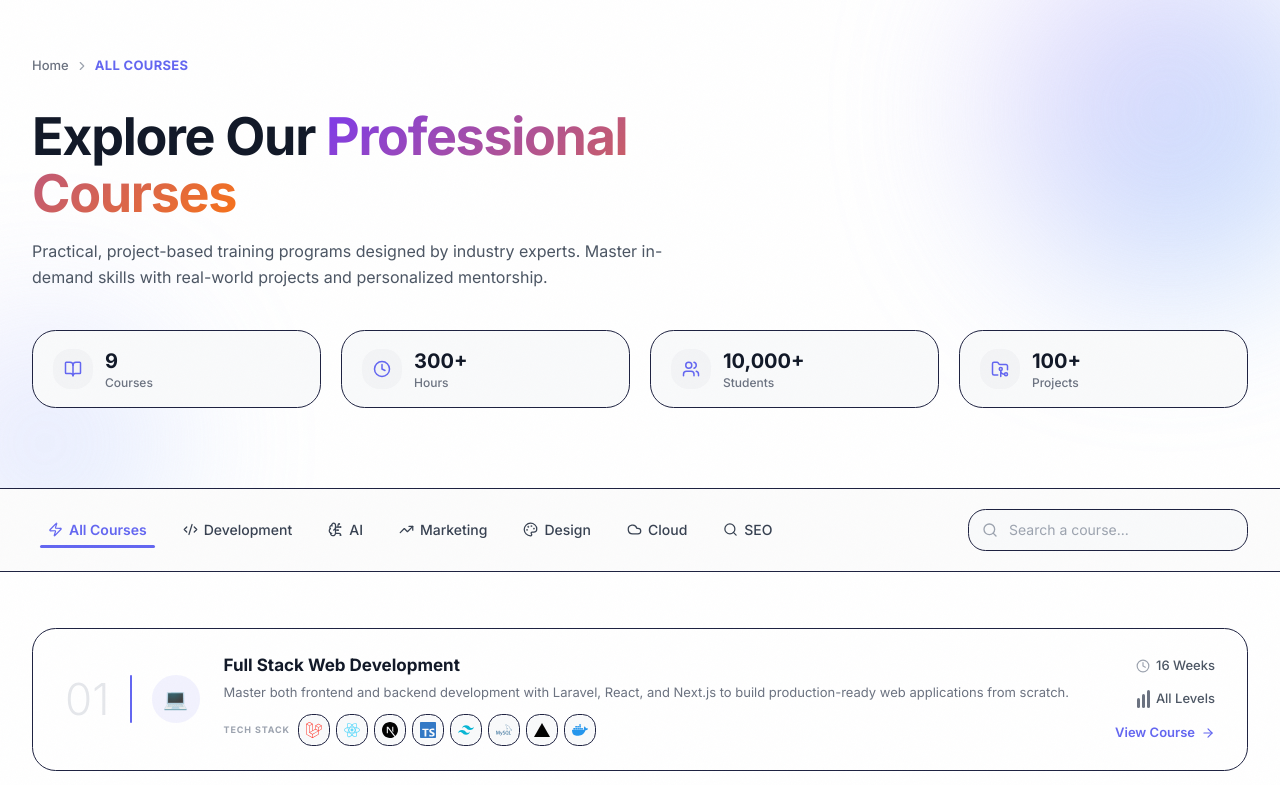
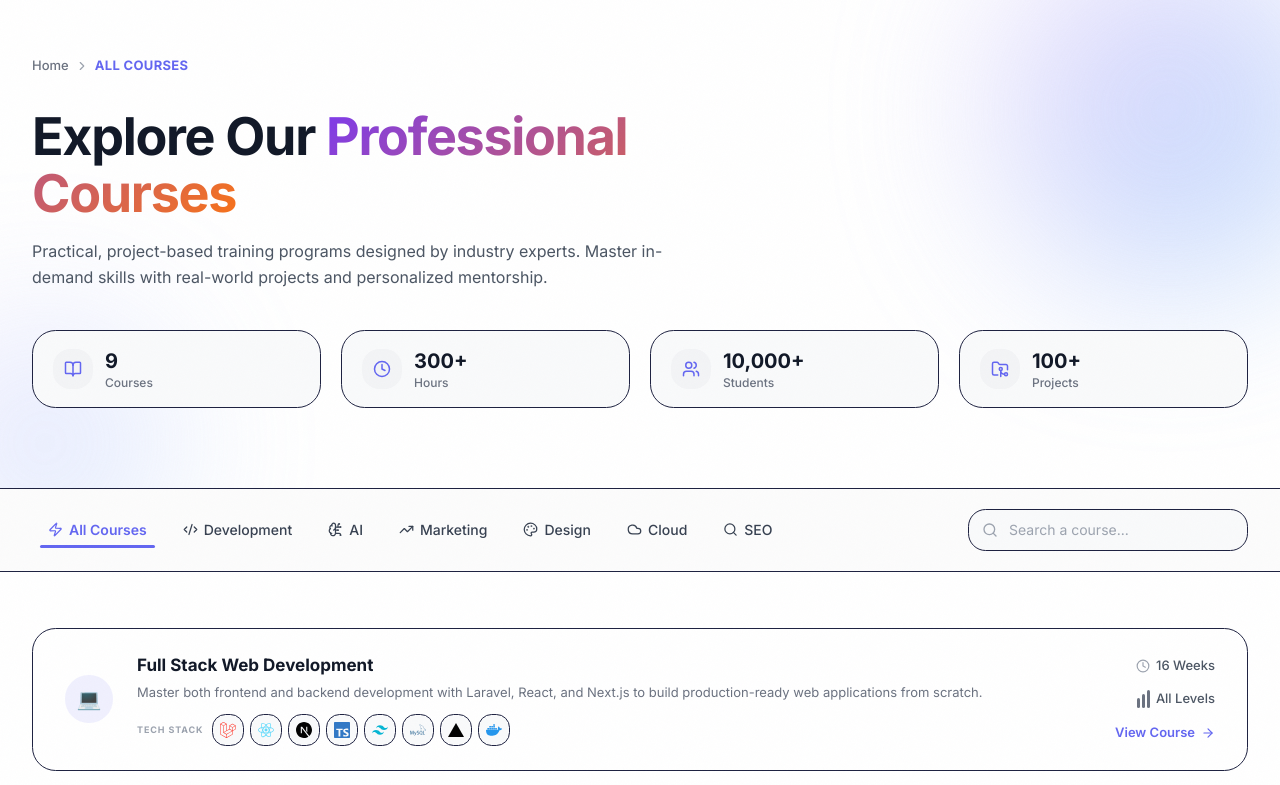
Before and after one commit to singhyogeshwar5608/larawans-new, a Next.js app: page /courses in a window 1280 px wide. Shown: the top 785 px of the page. Built offline with nearby package versions, Linux system fonts and the light colour scheme.

Commit message:
545deb3f-177a-4e10-be93-4d9d8c097ba2

```diff
--- a/src/app/courses/page.tsx
+++ b/src/app/courses/page.tsx
@@ -232,7 +232,6 @@ function TechIcon({ name, color }: { name: string; color: string }) {
 
 function CourseCard({ course, index }: { course: CourseItem; index: number }) {
   const themeColor = course.themeColor || "#6366F1";
-  const num = String(index + 1).padStart(2, "0");
 
   return (
     <motion.div variants={cardVariants}>
@@ -240,27 +239,12 @@ function CourseCard({ course, index }: { course: CourseItem; index: number }) {
         <div
           className="relative flex items-center gap-5 sm:gap-6 rounded-2xl border border-[#F3F4F6] bg-white px-5 sm:px-8 py-5 sm:py-6 transition-all duration-300 hover:-translate-y-0.5 hover:shadow-lg hover:border-[#E5E7EB]"
         >
-          {/* ── Left: Number + Divider + Icon ── */}
-          <div className="flex items-center gap-4 sm:gap-5">
-            {/* Large faded number */}
-            <span
-              className="text-[36px] sm:text-[44px] font-light leading-none select-none"
-              style={{ color: "#E5E7EB" }}
-            >
-              {num}
-            </span>
-            {/* Colored divider */}
-            <div
-              className="w-[2px] h-12 rounded-full flex-shrink-0"
-              style={{ backgroundColor: themeColor }}
-            />
-            {/* Icon container */}
-            <div
-              className="flex h-12 w-12 items-center justify-center rounded-2xl text-xl flex-shrink-0"
-              style={{ backgroundColor: `${themeColor}15`, color: themeColor }}
-            >
-              {course.emoji}
-            </div>
+          {/* ── Left: Icon with bg color ── */}
+          <div
+            className="flex h-12 w-12 items-center justify-center rounded-2xl text-xl flex-shrink-0"
+            style={{ backgroundColor: `${themeColor}18` }}
+          >
+            {course.emoji}
           </div>
 
           {/* ── Middle: Content ── */}
```
